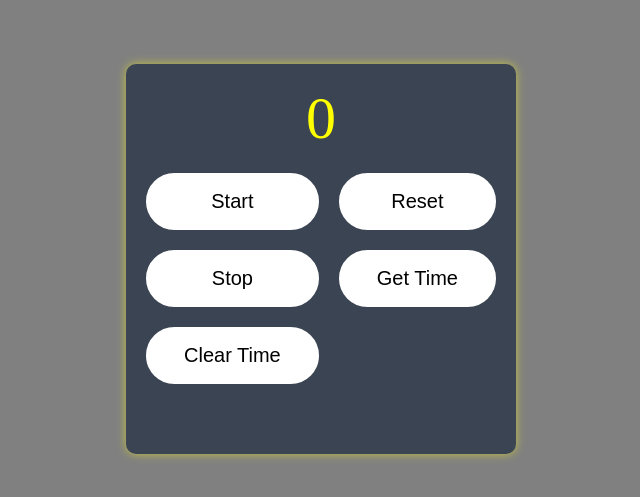
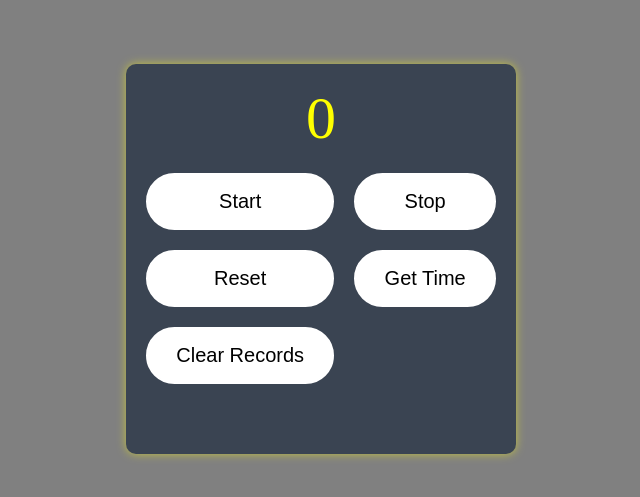
Before and after one commit to asadmunirdev/Stopwatch, a plain HTML site: page index.html in a window 1280 px wide. Shown: the part 141-638 px from the top of the page, without its empty margins (319-959 px from the left). Drawn offline with Linux system fonts and the light colour scheme.

Commit message:
moving buttons

```diff
--- a/index.html
+++ b/index.html
@@ -11,10 +11,10 @@
       <p id="countDown">0</p>
       <div class="buttons">
         <button class="start_btn">Start</button>
+        <button class="stop_btn">Stop</button>
         <button class="reset_btn">Reset</button>
-        <button class="stop_btn">Stop</button>
         <button class="time_btn">get Time</button>
-        <button class="clear_btn">clear Time</button>
+        <button class="clear_btn">clear records</button>
       </div>
       <div class="resetValue"></div>
     </section>
```
